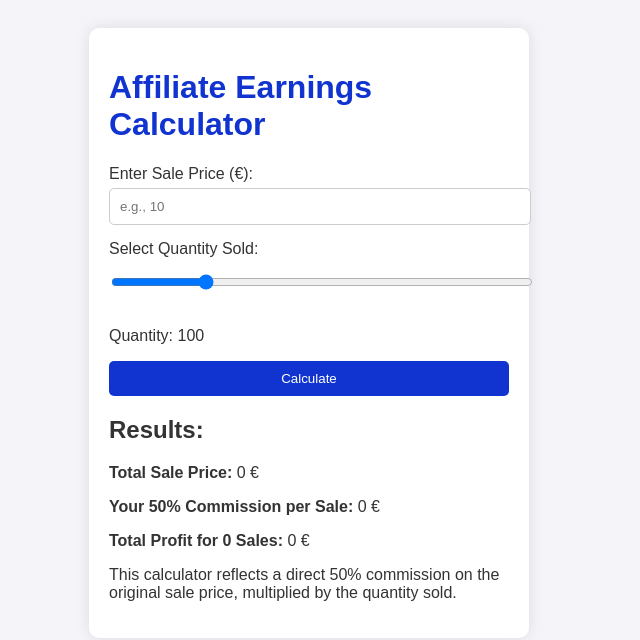
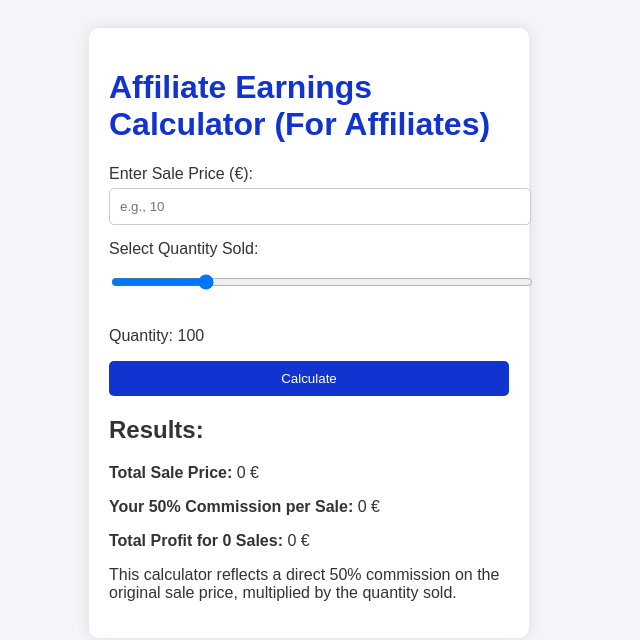
Before and after one commit to low-code-lab-io/Affiliate-Calculator, a plain HTML site: page index.html in a window 1280 px wide. Shown: the whole page, without its empty margins (331-971 px from the left). Drawn offline with Linux system fonts and the light colour scheme.

Commit message:
Update index.html

```diff
--- a/index.html
+++ b/index.html
@@ -56,7 +56,7 @@
 <body>
 
     <div class="calculator">
-        <h1>Affiliate Earnings Calculator</h1>
+        <h1>Affiliate Earnings Calculator (For Affiliates)</h1>
 
         <div class="form-group">
             <label for="salePrice">Enter Sale Price (€):</label>
```
